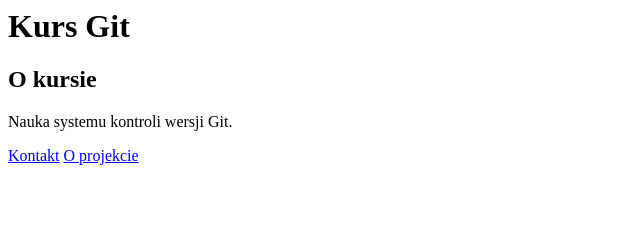
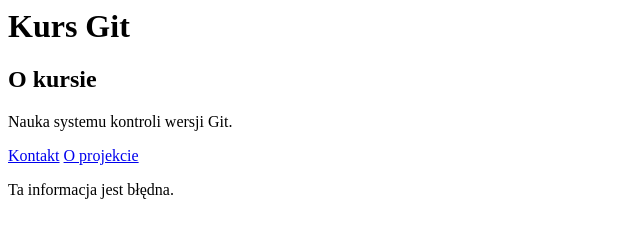
Before and after one commit to Adam21241/kurs-git, a plain HTML site: page index.html in a window 1280 px wide. Shown: the whole page, without its empty margins (0-640 px from the left). Drawn offline with Linux system fonts and the light colour scheme.

Commit message:
Dodanie błędnej informacji

```diff
--- a/index.html
+++ b/index.html
@@ -3,3 +3,4 @@
 <p>Nauka systemu kontroli wersji Git.</p>
 <a href="contact.html">Kontakt</a>
 <a href="about.html">O projekcie</a>
+<p>Ta informacja jest błędna.</p>
```
